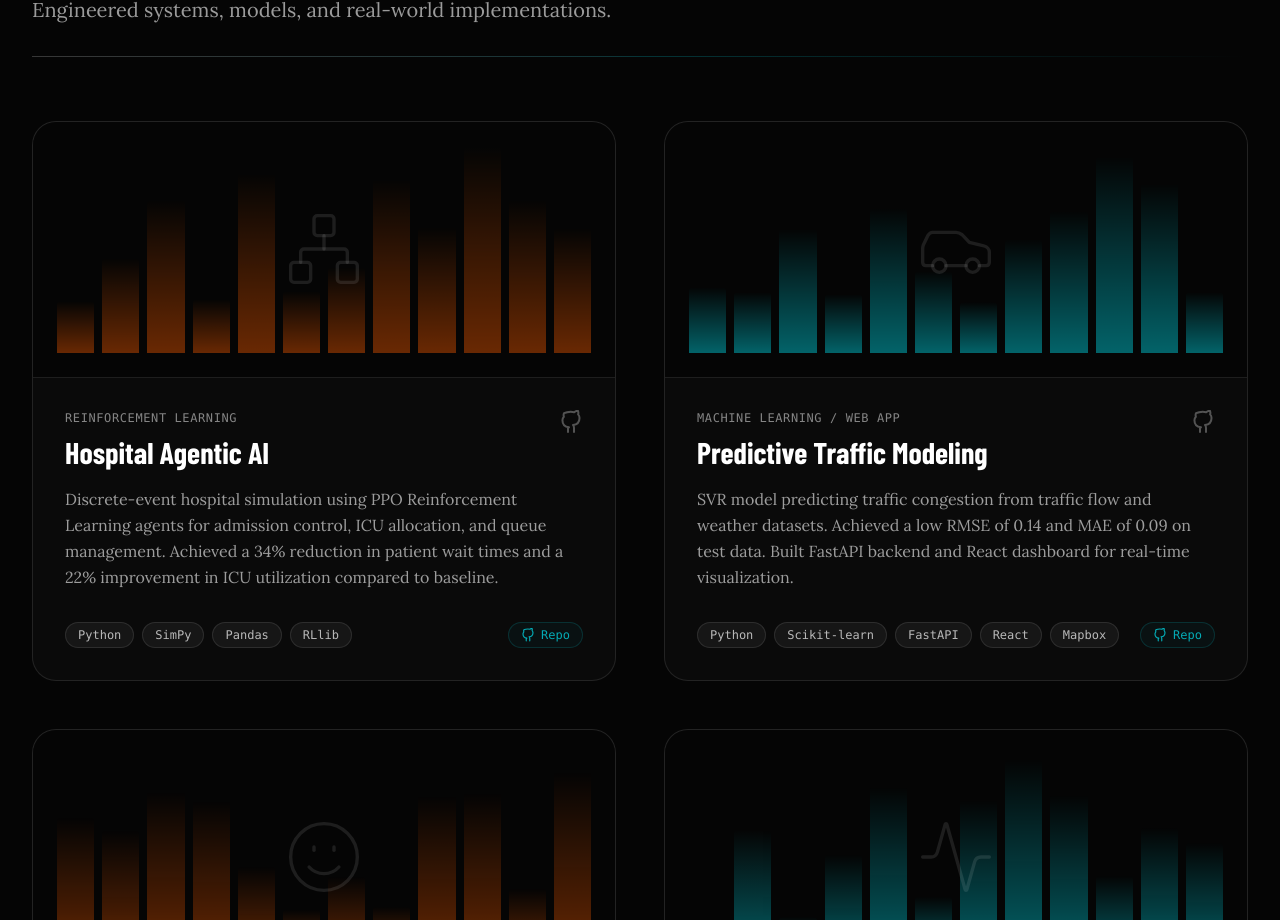
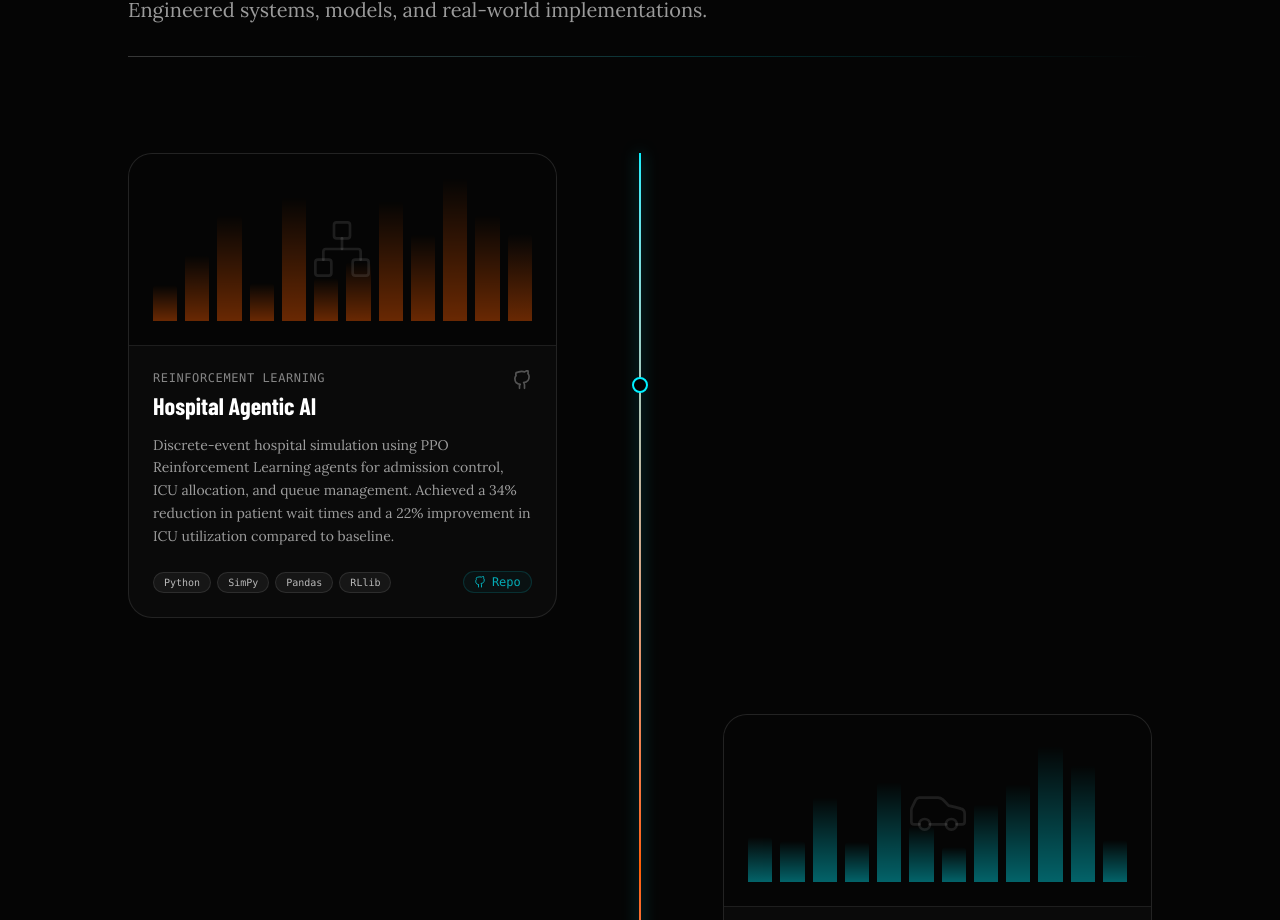
Before and after one commit to ManiPragnesh/PortFolio, a Next.js app: page / in a window 1280 px wide. Shown: the part 1880-2800 px from the top of the page. Built offline with nearby package versions, Linux system fonts and the light colour scheme; a web font is replaced by a local one.

Commit message:
feat: replace projects grid with scroll timeline layout and remove evolution section

```diff
--- a/src/app/page.tsx
+++ b/src/app/page.tsx
@@ -1,7 +1,6 @@
 import { Hero } from "@/components/sections/Hero";
 import { Identity } from "@/components/sections/Identity";
 import { Systems } from "@/components/sections/Systems";
-import { Evolution } from "@/components/sections/Evolution";
 import { Profile } from "@/components/sections/Profile";
 import { Connect } from "@/components/sections/Connect";
 import { SiteBrand } from "@/components/ui/SiteBrand";
@@ -12,7 +11,6 @@ export default function Home() {
       <Hero />
       <Identity />
       <Systems />
-      <Evolution />
       <Profile />
       <Connect />
     </main>
--- a/src/components/sections/Systems.tsx
+++ b/src/components/sections/Systems.tsx
@@ -1,6 +1,7 @@
 "use client";
 
-import { motion } from "framer-motion";
+import { motion, useScroll, useTransform } from "framer-motion";
+import { useRef } from "react";
 import { SectionHeading } from "../ui/SectionHeading";
 import { Database, Activity, Smile, Network, Car } from "lucide-react";
 
@@ -77,34 +78,67 @@ const projects = [
 ];
 
 export function Systems() {
+  const containerRef = useRef<HTMLDivElement>(null);
+  const { scrollYProgress } = useScroll({
+    target: containerRef,
+    offset: ["start center", "end center"]
+  });
+
+  const lineHeight = useTransform(scrollYProgress, [0, 1], ["0%", "100%"]);
+
   return (
-    <section id="systems" className="relative min-h-screen py-32 px-4 md:px-8 max-w-7xl mx-auto">
+    <section id="systems" className="relative min-h-screen py-32 px-4 md:px-8 max-w-7xl mx-auto" ref={containerRef}>
       <SectionHeading
         number="02"
         title="Selected Work"
         subtitle="Engineered systems, models, and real-world implementations."
       />
 
-      <div className="grid grid-cols-1 md:grid-cols-2 gap-8 lg:gap-12 mt-16">
+      <div className="relative mt-24 max-w-5xl mx-auto">
+        {/* The Path Base */}
+        <div className="absolute top-0 bottom-0 left-4 md:left-1/2 md:-translate-x-1/2 w-px bg-white/10" />
+
+        {/* The Glowing Path */}
+        <motion.div
+          style={{ height: lineHeight }}
+          className="absolute top-0 left-4 md:left-1/2 md:-translate-x-1/2 w-[2px] bg-gradient-to-b from-[#00f0ff] via-[#ff5e00] to-[#00f0ff] shadow-[0_0_15px_rgba(0,240,255,0.6)]"
+        />
+
+        <div className="space-y-24">
           {projects.map((project, index) => {
             const Icon = project.icon;
+            const isEven = index % 2 === 0;
             return (
+              <div key={project.id} className="relative flex items-center md:justify-between w-full">
+
+                {/* Node Dot */}
+                <motion.div
+                  initial={{ scale: 0 }}
+                  whileInView={{ scale: 1 }}
+                  viewport={{ once: true, margin: "-100px" }}
+                  transition={{ duration: 0.5, delay: 0.2 }}
+                  className="absolute left-4 md:left-1/2 -translate-x-1/2 w-4 h-4 rounded-full bg-black border-2 border-[#00f0ff] z-10"
+                />
+
+                {/* Content Card Wrapper */}
+                <motion.div
+                  initial={{ opacity: 0, x: isEven ? -50 : 50 }}
+                  whileInView={{ opacity: 1, x: 0 }}
+                  viewport={{ once: true, margin: "-100px" }}
+                  transition={{ duration: 0.7 }}
+                  className={`w-full md:w-[45%] pl-12 md:pl-0 ${isEven ? "md:mr-auto md:pr-8" : "md:ml-auto md:pl-8"}`}
+                >
                   <motion.a
                     href={project.link}
-              key={project.id}
                     target="_blank"
                     rel="noopener noreferrer"
-              initial={{ opacity: 0, y: 50 }}
-              whileInView={{ opacity: 1, y: 0 }}
-              viewport={{ once: true, margin: "-100px" }}
-              transition={{ duration: 0.7, delay: index * 0.1, ease: "easeOut" }}
                     className="group relative block w-full rounded-3xl bg-[#0a0a0a] border border-white/10 overflow-hidden"
                   >
                     {/* Hover Glow Background */}
                     <div className={`absolute inset-0 bg-gradient-to-br ${project.accent}/10 to-transparent opacity-0 group-hover:opacity-100 transition-opacity duration-700 pointer-events-none`} />
 
                     {/* Visual Mockup Area (Futuristic Dashboards) */}
-              <div className="relative h-64 w-full border-b border-white/10 overflow-hidden bg-black/50">
+                    <div className="relative h-48 w-full border-b border-white/10 overflow-hidden bg-black/50">
                       {/* Abstract Data Visuals simulating a dashboard */}
                       <div className="absolute inset-0 flex flex-col justify-end p-6 opacity-40 group-hover:opacity-100 transition-opacity duration-500">
                         <motion.div
@@ -125,48 +159,51 @@ export function Systems() {
 
                       {/* Centered Icon */}
                       <div className="absolute inset-0 flex items-center justify-center">
-                  <Icon className="w-20 h-20 text-white/10 group-hover:text-white/30 transition-colors duration-500" strokeWidth={1} />
+                        <Icon className="w-16 h-16 text-white/10 group-hover:text-white/30 transition-colors duration-500" strokeWidth={1} />
                       </div>
                     </div>
 
                     {/* Content Area */}
-              <div className="p-8 relative z-10">
-                <div className="flex justify-between items-start mb-4">
+                    <div className="p-6 relative z-10">
+                      <div className="flex justify-between items-start mb-3">
                         <div>
-                    <span className="text-xs font-mono text-white/50 tracking-wider uppercase mb-2 block">
+                          <span className="text-xs font-mono text-white/50 tracking-wider uppercase mb-1 block">
                             {project.category}
                           </span>
-                    <h3 className="text-3xl font-bold font-sans text-white group-hover:text-[#00f0ff] transition-colors duration-300">
+                          <h3 className="text-2xl font-bold font-sans text-white group-hover:text-[#00f0ff] transition-colors duration-300">
                             {project.title}
                           </h3>
                         </div>
-                  <Github className="w-6 h-6 text-white/30 group-hover:text-white transition-colors duration-300 transform group-hover:translate-x-1 group-hover:-translate-y-1" />
+                        <Github className="w-5 h-5 text-white/30 group-hover:text-white transition-colors duration-300 transform group-hover:translate-x-1 group-hover:-translate-y-1" />
                       </div>
 
-                <p className="text-white/60 font-serif leading-relaxed mb-8">
+                      <p className="text-white/60 font-serif text-sm leading-relaxed mb-6">
                         {project.description}
                       </p>
 
                       <div className="flex items-center justify-between mt-auto">
-                  <div className="flex flex-wrap gap-2">
+                        <div className="flex flex-wrap gap-1.5">
                           {project.stack.map(tech => (
                             <span
                               key={tech}
-                        className="px-3 py-1 text-xs font-mono text-white/70 bg-white/5 rounded-full border border-white/10 group-hover:border-white/30 transition-colors duration-300"
+                              className="px-2.5 py-0.5 text-[10px] font-mono text-white/70 bg-white/5 rounded-full border border-white/10 group-hover:border-white/30 transition-colors duration-300"
                             >
                               {tech}
                             </span>
                           ))}
                         </div>
-                  <div className="flex items-center gap-1.5 text-xs font-mono text-[#00f0ff] bg-[#00f0ff]/5 border border-[#00f0ff]/20 px-3 py-1 rounded-full opacity-70 group-hover:opacity-100 transition-opacity duration-300">
-                    <Github className="w-3.5 h-3.5" />
+                        <div className="flex items-center gap-1.5 text-xs font-mono text-[#00f0ff] bg-[#00f0ff]/5 border border-[#00f0ff]/20 px-2.5 py-0.5 rounded-full opacity-70 group-hover:opacity-100 transition-opacity duration-300">
+                          <Github className="w-3 h-3" />
                           <span>Repo</span>
                         </div>
                       </div>
                     </div>
                   </motion.a>
+                </motion.div>
+              </div>
             );
           })}
+        </div>
       </div>
     </section>
   );
```
Also changed, not shown: src/components/sections/Evolution.tsx (deleted, +0 -83 lines). Lines whose indentation alone changed are shown as unchanged.
